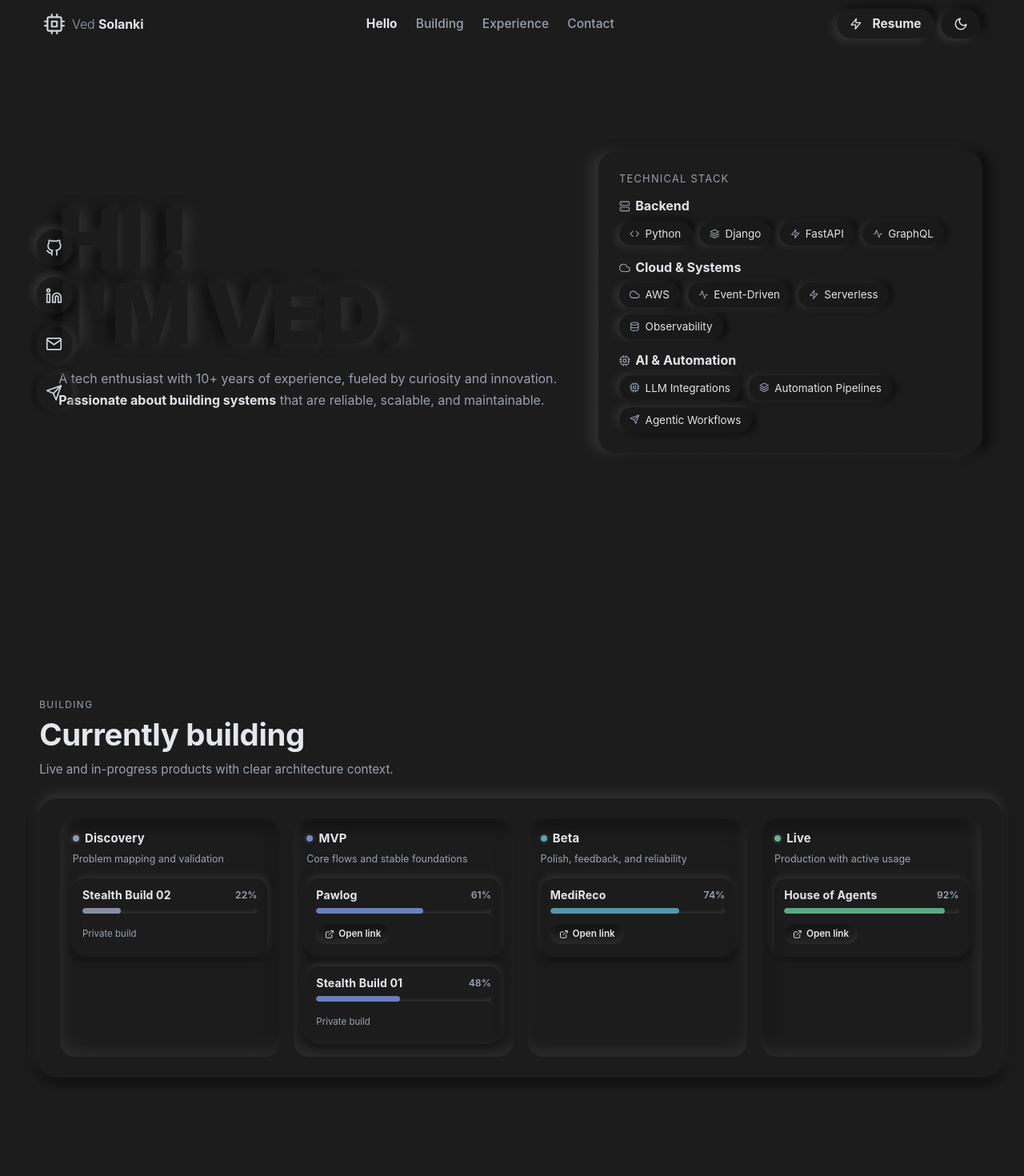
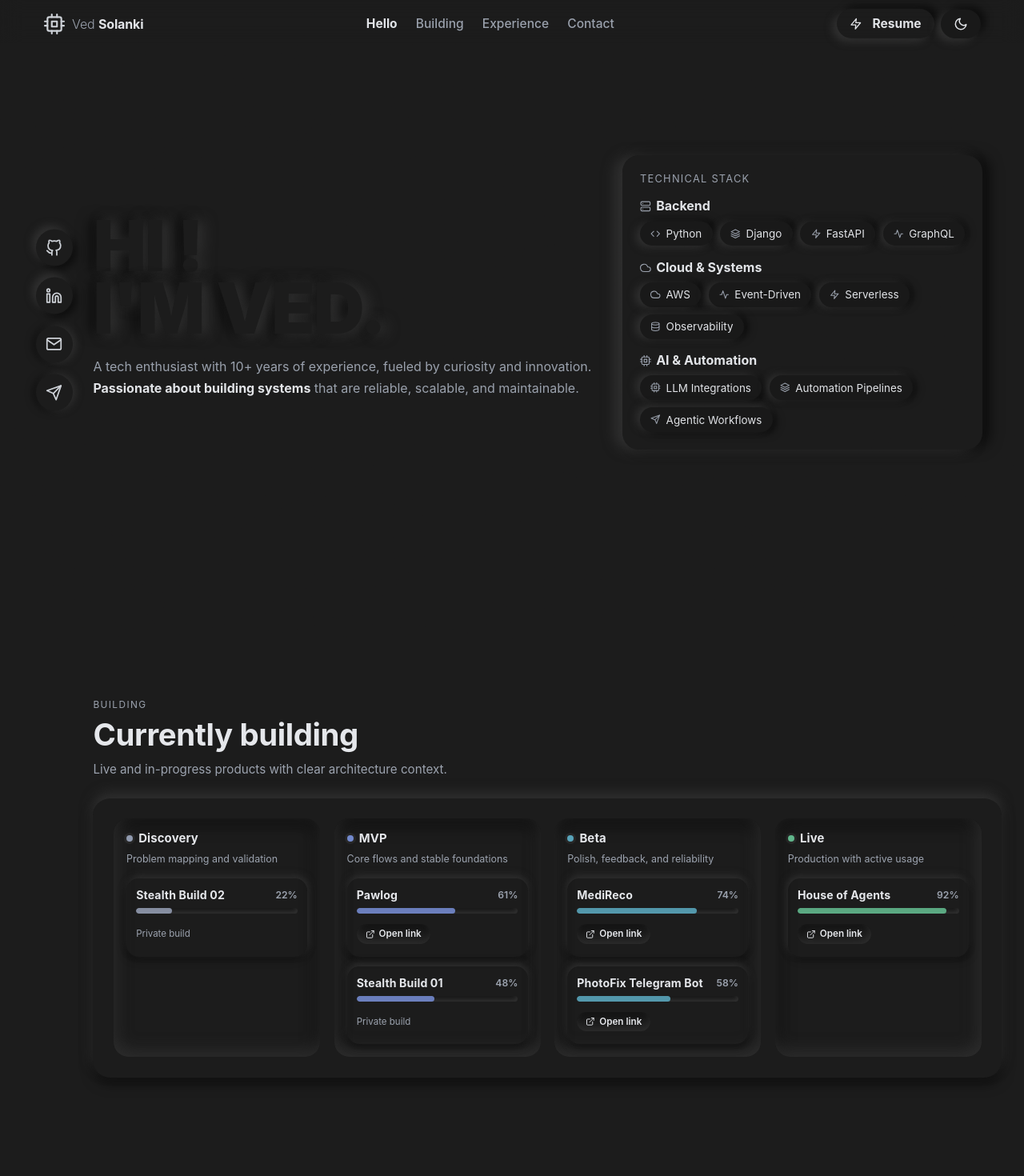
Before and after one commit to lucifer-ved/portfolio, a React (Create React App) app: page / in a window 1280 px wide. Shown: the top 1470 px of the page at 80% size. Built offline with nearby package versions, Linux system fonts and the light colour scheme; a web font is replaced by a local one.

Commit message:
Added PhotoFx related status

```diff
--- a/src/App.js
+++ b/src/App.js
@@ -5,6 +5,26 @@ import Routing from './components/Routing';
 
 const App = () => {
   useEffect(() => {
+    const previousScrollRestoration =
+      'scrollRestoration' in window.history ? window.history.scrollRestoration : null;
+
+    if ('scrollRestoration' in window.history) {
+      window.history.scrollRestoration = 'manual';
+    }
+
+    // Ensure refresh lands at Hello/top instead of restoring previous section.
+    const initialHash = window.location.hash;
+    requestAnimationFrame(() => {
+      if (initialHash && initialHash !== '#hello') {
+        const target = document.querySelector(initialHash);
+        if (target) {
+          target.scrollIntoView({ behavior: 'auto', block: 'start' });
+          return;
+        }
+      }
+      window.scrollTo({ top: 0, left: 0, behavior: 'auto' });
+    });
+
     if (!window.matchMedia('(prefers-reduced-motion: reduce)').matches) {
       document.documentElement.style.scrollBehavior = 'smooth';
     }
@@ -217,6 +237,9 @@ const App = () => {
     updateActiveNav();
 
     return () => {
+      if ('scrollRestoration' in window.history && previousScrollRestoration) {
+        window.history.scrollRestoration = previousScrollRestoration;
+      }
       io.disconnect();
       if (themeToggle) themeToggle.removeEventListener('click', handleThemeToggle);
       if (accentToggle) accentToggle.removeEventListener('click', handleAccentToggle);
--- a/src/components/CurrentlyBuilding/index.js
+++ b/src/components/CurrentlyBuilding/index.js
@@ -27,6 +27,12 @@ const builds = [
     stage: 'Beta',
     progress: 74,
     link: 'https://medireco.com'
+  },
+  {
+    name: 'PhotoFix Telegram Bot',
+    stage: 'Beta',
+    progress: 58,
+    link: 'https://getphotofix.com/'
   },
   {
     name: 'Pawlog',
--- a/src/components/Intro/IntroElements.js
+++ b/src/components/Intro/IntroElements.js
@@ -23,6 +23,13 @@ export const HeroStage = styled.section`
   align-items: center;
   max-width: min(1280px, 94vw);
   margin: 0 auto;
+
+  @media screen and (min-width: 1280px) {
+    padding-left: 4.2rem;
+    grid-template-columns: minmax(0, 1fr) minmax(340px, 450px);
+    gap: clamp(1.25rem, 2vw, 2.4rem);
+    box-sizing: border-box;
+  }
 
   @media screen and (max-width: 1100px) {
     grid-template-columns: 1fr;
@@ -61,6 +68,11 @@ export const SectionInner = styled.div`
   max-width: min(1280px, 94vw);
   width: 100%;
   margin: 0 auto;
+  box-sizing: border-box;
+
+  @media screen and (min-width: 1280px) {
+    padding-left: 4.2rem;
+  }
 `;
 
 /* ── Hero left column ── */
@@ -68,7 +80,7 @@ export const HeroContent = styled.div`
   position: relative;
   z-index: 2;
   width: 100%;
-  max-width: 780px;
+  max-width: 760px;
   margin: 0 auto;
 
   @media screen and (max-width: 760px) {
@@ -97,6 +109,10 @@ export const HeroHeading = styled.h1`
     -9px -9px 18px var(--shadowLight),
     9px 9px 18px var(--shadowDark),
     0 0 20px rgba(0, 0, 0, 0.22);
+
+  @media screen and (min-width: 1280px) {
+    font-size: clamp(3.8rem, 6.9vw, 7.1rem);
+  }
 
   span {
     display: block;
@@ -168,6 +184,12 @@ export const StackCard = styled.aside`
   border-radius: 1.28rem;
   padding: 1.6rem;
   width: 100%;
+  justify-self: end;
+
+  @media screen and (min-width: 1280px) {
+    max-width: 450px;
+    padding: 1.4rem 1.35rem;
+  }
 
   @media screen and (max-width: 1100px) {
     max-width: 540px;
```
